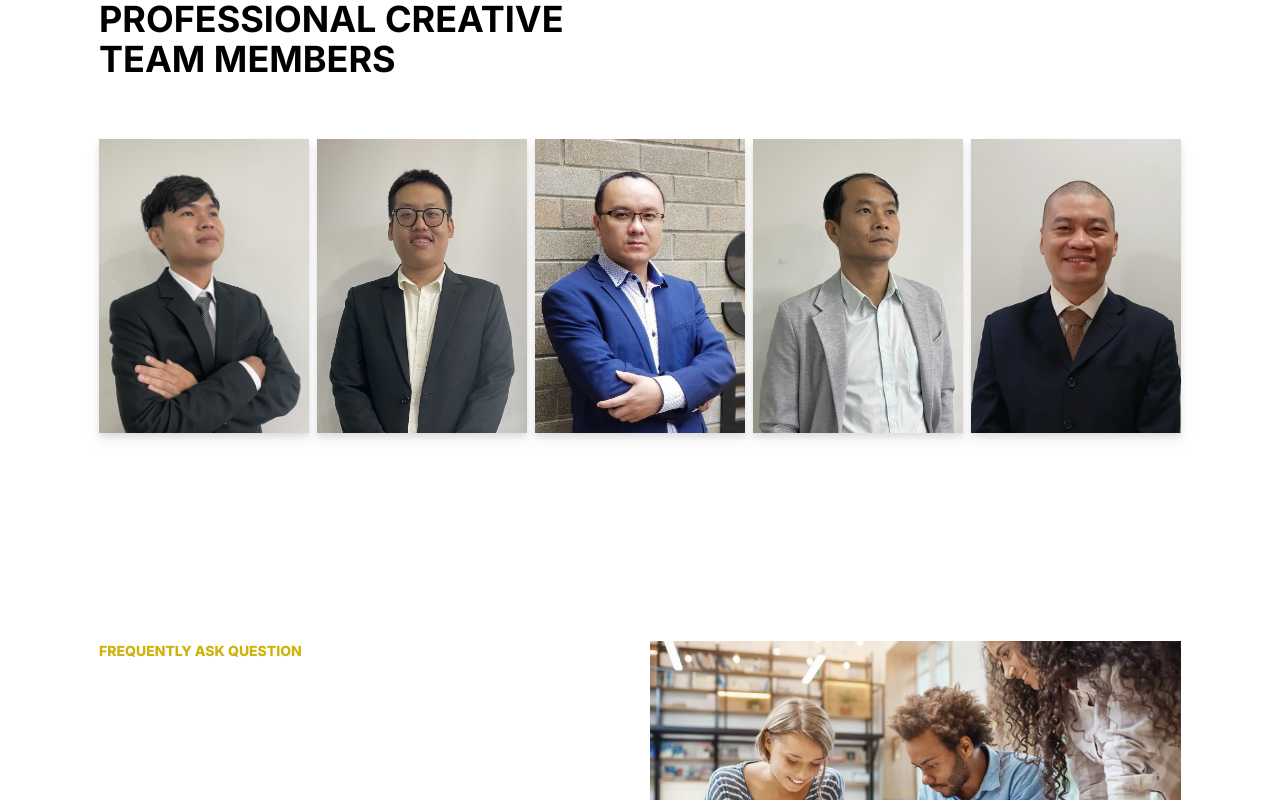
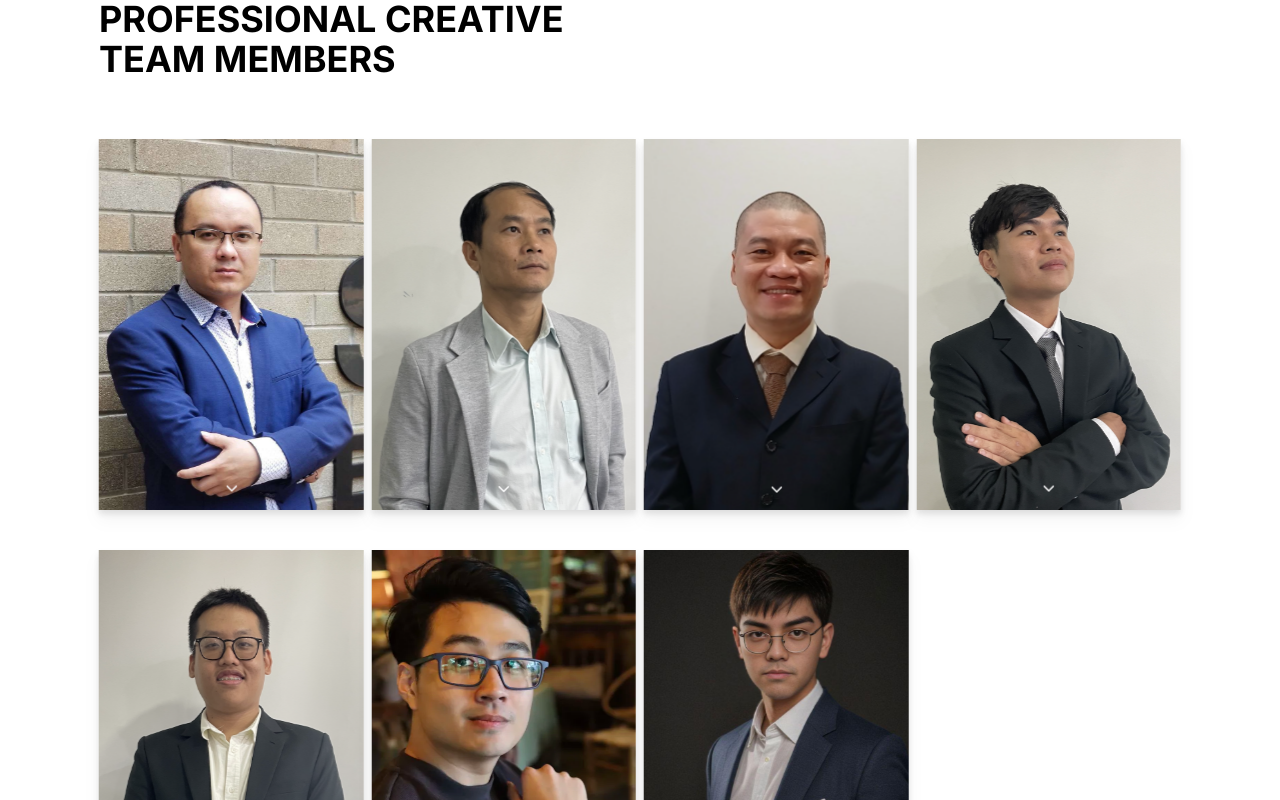
Before and after one commit to codezxvn/intro-page, a Next.js app: page / in a window 1280 px wide. Shown: the part 3580-4380 px from the top of the page. Built offline with nearby package versions, Linux system fonts and the light colour scheme.

Commit message:
add An and Lam to member

```diff
--- a/src/components/molecures/teamMember/index.tsx
+++ b/src/components/molecures/teamMember/index.tsx
@@ -37,7 +37,7 @@ export default function TeamMember(props: TeamMemberProps) {
 
   return (
     <div
-      className={`sm:w-1/3 w-full lg:aspect-[5/7] aspect-square relative bg-p mb-8 drop-shadow-lg lg:hover:-translate-y-4 lg:hover:scale-125 lg:hover:z-20 lg:last-of-type:hover:-translate-x-[10%] lg:first-of-type:hover:translate-x-[10%] cursor-pointer`}
+      className={`sm:w-1/3 lg:w-full lg:aspect-[5/7] aspect-square relative bg-p mb-8 drop-shadow-lg lg:hover:-translate-y-4 lg:hover:scale-125 lg:hover:z-20 lg:last-of-type:hover:-translate-x-[10%] lg:first-of-type:hover:translate-x-[10%] cursor-pointer`}
       onClick={handleOpenModal}
     >
       {show && (
@@ -51,6 +51,9 @@ export default function TeamMember(props: TeamMemberProps) {
                   alt={props.name}
                   className="object-cover"
                 />
+              </div>
+              <div className="absolute w-full bottom-0 flex justify-center items-center lg:mb-3 animate-bounce">
+                <IoIosArrowDown fill='white' />
               </div>
             </div>
             <div className="pb-6 pt-2 lg:pt-4 bg-neutral lg:bg-transparent lg:p-0 absolute bottom-0 lg:h-4/6 flex flex-col w-full justify-center items-center text-primary uppercase z-10 lg:opacity-0 lg:lg:group-hover:bg-neutral lg:group-hover:opacity-100">
--- a/src/components/organisms/teams/index.tsx
+++ b/src/components/organisms/teams/index.tsx
@@ -11,56 +11,6 @@ export default function Teams() {
     freezeOnceVisible: true,
   });
   const teamMembers: TeamMemberProps[] = [
-    {
-      avatar: "/images/avatar/cuong_pham.jpg",
-      name: "Cuong Pham",
-      role: "Software Engineer",
-      socialIcons: [
-        {
-          url: "#",
-          icon: SocialPlatform.TWITTER,
-        },
-        {
-          url: "#",
-          icon: SocialPlatform.FACEBOOK,
-        },
-        {
-          url: "#",
-          icon: SocialPlatform.INSTAGRAM,
-        },
-        {
-          url: "#",
-          icon: SocialPlatform.LINKEDIN,
-        },
-      ],
-      introduction:
-        "Pham Quoc Cuong is currently working as a Software Engineer. He earned his Bachelor's Degree from Virginia Institute and State University and had two years of experience as a Software Developer. With proficiency in technologies like Spring Boot, Angular, Oracle SQL, Kafka, and Docker, Cuong possesses a strong skill set for developing efficient and scalable software solutions.",
-    },
-    {
-      avatar: "/images/avatar/quang_nguyen.JPEG",
-      name: "Quang Nguyen",
-      role: "Sofware Engineer",
-      socialIcons: [
-        {
-          url: "#",
-          icon: SocialPlatform.TWITTER,
-        },
-        {
-          url: "#",
-          icon: SocialPlatform.FACEBOOK,
-        },
-        {
-          url: "#",
-          icon: SocialPlatform.INSTAGRAM,
-        },
-        {
-          url: "#",
-          icon: SocialPlatform.LINKEDIN,
-        },
-      ],
-      introduction:
-        "Quang is a Software Engineer who has always been fascinated. He has expericenes in woking with varieties of programing languages from Web development to Mobile, AI/ML, crypto and also low level programing. He has always been proficient with developing and setting up large scale system like Docker, Kubernetes,...",
-    },
     {
       avatar: "/images/avatar/john_le.jpg",
       name: "John Le, PhD.",
@@ -137,6 +87,106 @@ export default function Teams() {
       introduction:
         "Nguyễn Mạnh Hà is a head of software developer. He has more than 15 years of experience working in software development. He works in the sectors VoIP, Banking, Ecommerce, Insurance,...",
     },
+    {
+      avatar: "/images/avatar/cuong_pham.jpg",
+      name: "Cuong Pham",
+      role: "Software Engineer",
+      socialIcons: [
+        {
+          url: "#",
+          icon: SocialPlatform.TWITTER,
+        },
+        {
+          url: "#",
+          icon: SocialPlatform.FACEBOOK,
+        },
+        {
+          url: "#",
+          icon: SocialPlatform.INSTAGRAM,
+        },
+        {
+          url: "#",
+          icon: SocialPlatform.LINKEDIN,
+        },
+      ],
+      introduction:
+        "Pham Quoc Cuong is currently working as a Software Engineer. He earned his Bachelor's Degree from Virginia Institute and State University and had two years of experience as a Software Developer. With proficiency in technologies like Spring Boot, Angular, Oracle SQL, Kafka, and Docker, Cuong possesses a strong skill set for developing efficient and scalable software solutions.",
+    },
+    {
+      avatar: "/images/avatar/quang_nguyen.JPEG",
+      name: "Quang Nguyen",
+      role: "Sofware Engineer",
+      socialIcons: [
+        {
+          url: "#",
+          icon: SocialPlatform.TWITTER,
+        },
+        {
+          url: "#",
+          icon: SocialPlatform.FACEBOOK,
+        },
+        {
+          url: "#",
+          icon: SocialPlatform.INSTAGRAM,
+        },
+        {
+          url: "#",
+          icon: SocialPlatform.LINKEDIN,
+        },
+      ],
+      introduction:
+        "Quang is a Software Engineer who has always been fascinated. He has expericenes in woking with varieties of programing languages from Web development to Mobile, AI/ML, crypto and also low level programing. He has always been proficient with developing and setting up large scale system like Docker, Kubernetes,...",
+    },
+    {
+      avatar: "/images/avatar/an_pham.webp",
+      name: "An Pham",
+      role: "Business Analyst",
+      socialIcons: [
+        {
+          url: "#",
+          icon: SocialPlatform.TWITTER,
+        },
+        {
+          url: "#",
+          icon: SocialPlatform.FACEBOOK,
+        },
+        {
+          url: "#",
+          icon: SocialPlatform.INSTAGRAM,
+        },
+        {
+          url: "#",
+          icon: SocialPlatform.LINKEDIN,
+        },
+      ],
+      introduction:
+        "An Pham is an experienced Analyst with 3 years of experience working at a Fortune 100 Company, a major semiconductor manufacturer and multiple startups. He co-founded a pre-seed web3 startup and had traditional training in Computer Science at West Texas A&M University and Carnegie Mellon University. His expertise lies in Business Analytics, Data Analytics and Product Management.",
+    },
+    {
+      avatar: "/images/avatar/lam_mai.jpg",
+      name: "Lam Mai",
+      role: "Software Engineer",
+      socialIcons: [
+        {
+          url: "#",
+          icon: SocialPlatform.TWITTER,
+        },
+        {
+          url: "#",
+          icon: SocialPlatform.FACEBOOK,
+        },
+        {
+          url: "#",
+          icon: SocialPlatform.INSTAGRAM,
+        },
+        {
+          url: "#",
+          icon: SocialPlatform.LINKEDIN,
+        },
+      ],
+      introduction:
+        "Mai Dai Lam is a skilled Software Engineer with 1.5 years of experience, specializing in PostgreSQL, Docker, and Kafka. Lam earned a Bachelor's Degree from the University of Information Technology and has developed a strong proficiency in creating efficient and scalable software solutions. With expertise in Ruby, Java, and React, as well as a diverse background in web development, mobile applications, AI/ML, and low-level programming, Lam is adept at working with a variety of programming languages and technologies to set up and maintain large-scale systems."
+    },
   ];
 
   return (
@@ -163,7 +213,7 @@ export default function Teams() {
           </a>
         </div>
         {isIntersecting && (
-          <div className="w-full flex-wrap justify-center lg:flex-nowrap relative flex gap-2">
+          <div className="w-full flex-wrap justify-center lg:grid lg:grid-cols-4 relative flex gap-2">
             {teamMembers.map((item, i) => (
               <TeamMember key={item.name} {...item} index={i} />
             ))}
```
Also changed, not shown: public/images/avatar/an_pham.webp (added), public/images/avatar/lam_mai.jpg (added).
